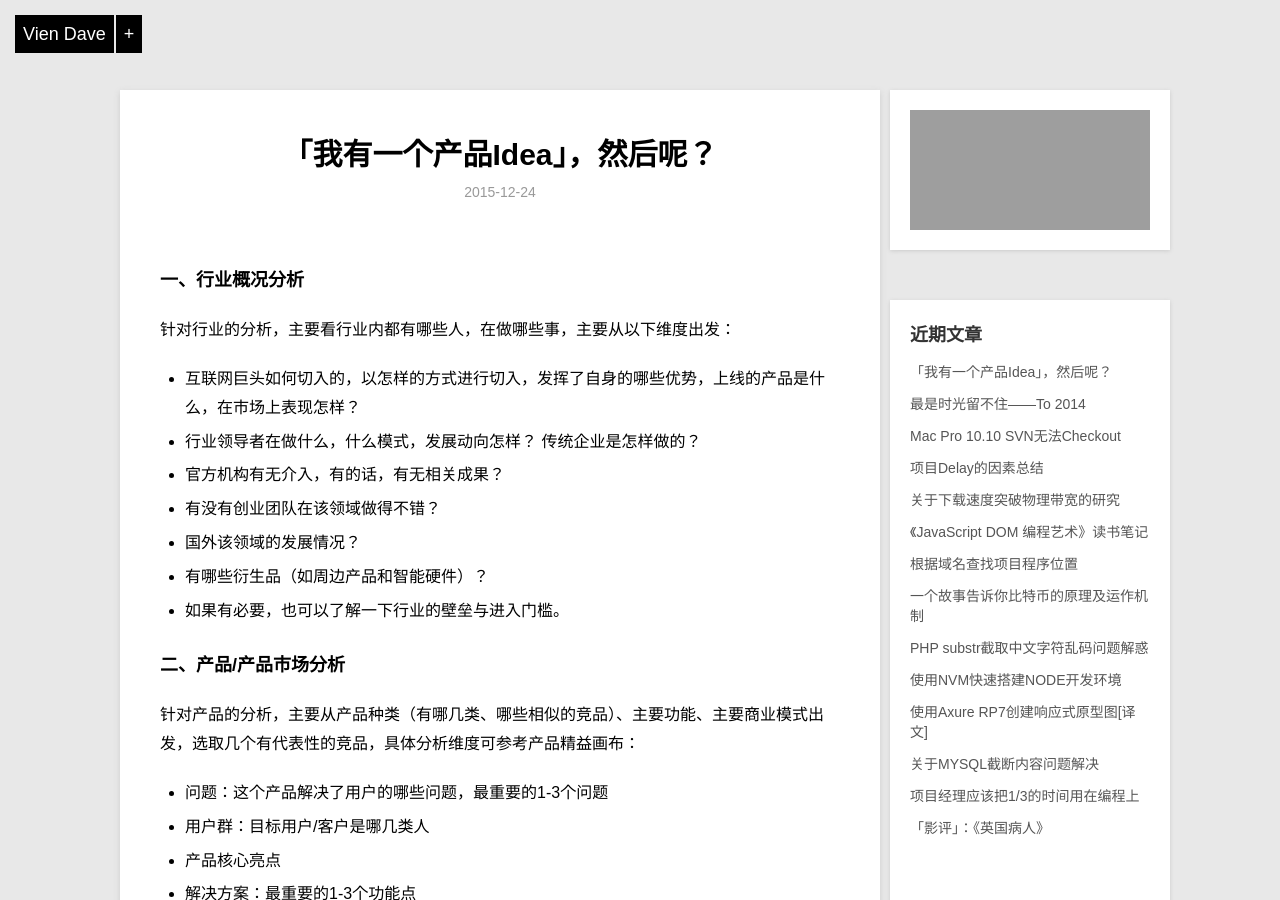
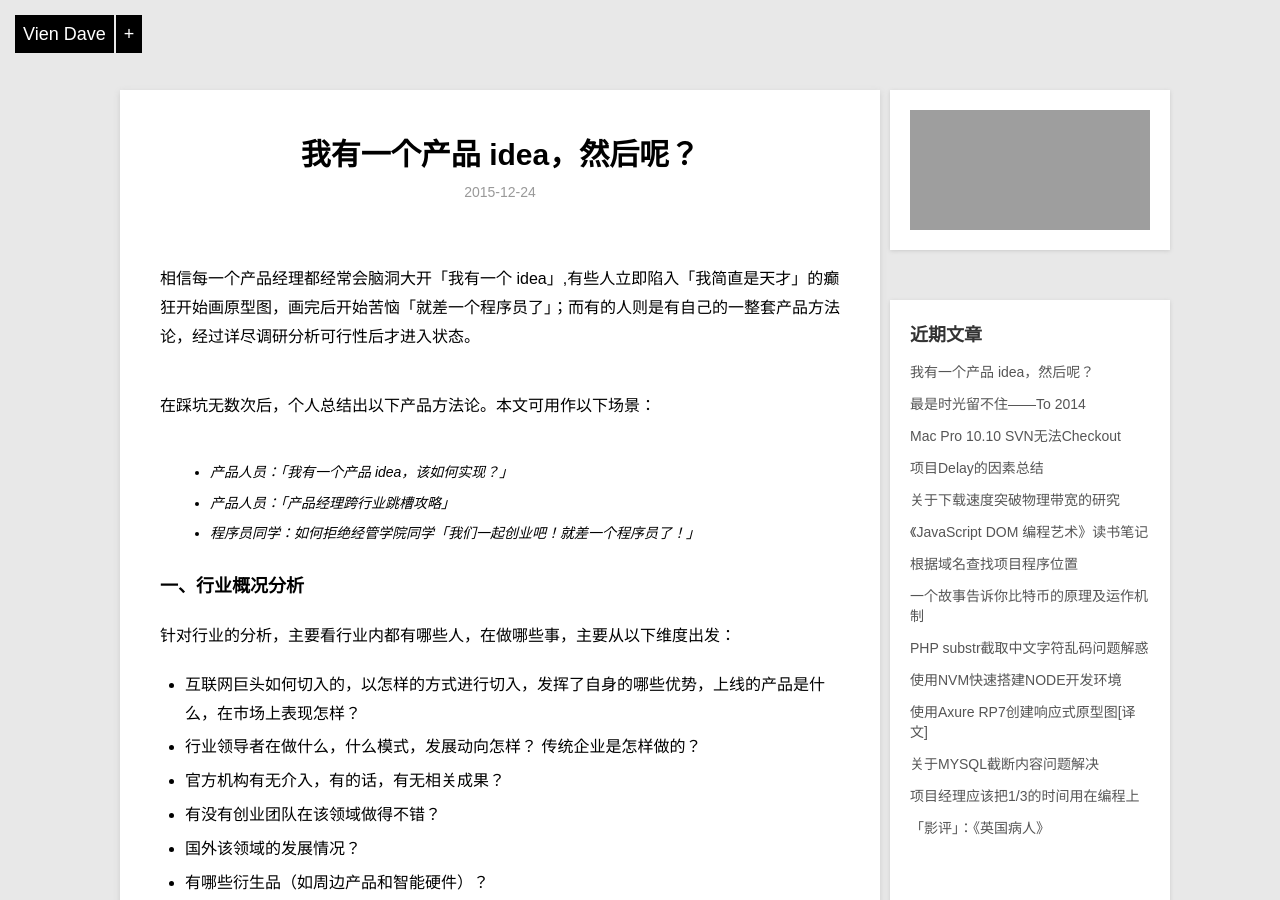
Before and after one commit to geeklive/geeklive.github.io, a Jekyll site: the page built from _posts/2015-12-24-my-product-methodology.md, in a window 1280 px wide and 900 px high. Built offline with Jekyll 4.4.1, drawn with Linux system fonts in a browser that asks for light colours; Markdown is read by kramdown in place of the engine named in the settings; comment, search, counter and statistics services are not loaded; grey boxes are pictures that could not be loaded.

Commit message:
Update 2015-12-24-my-product-methodology.md

```diff
--- a/_posts/2015-12-24-my-product-methodology.md
+++ b/_posts/2015-12-24-my-product-methodology.md
@@ -1,9 +1,16 @@
 ---
 layout: post
-title: 「我有一个产品Idea」，然后呢？
-description:
+title: 我有一个产品 idea，然后呢？
+description: 相信每一个产品经理都经常会脑洞大开「我有一个 idea」,有些人立即陷入「我简直是天才」的癫狂开始画原型图，画完后「就差一个程序员了」，而有的人则是按照自己的一整套产品方法论来验证产品可行性，确认后雷厉风行地执行。
 category: blog
 ---
+
+相信每一个产品经理都经常会脑洞大开「我有一个 idea」,有些人立即陷入「我简直是天才」的癫狂开始画原型图，画完后开始苦恼「就差一个程序员了」；而有的人则是有自己的一整套产品方法论，经过详尽调研分析可行性后才进入状态。
+
+在踩坑无数次后，个人总结出以下产品方法论。本文可用作以下场景：
+>* 产品人员：「我有一个产品 idea，该如何实现？」
+* 产品人员：「产品经理跨行业跳槽攻略」
+* 程序员同学：如何拒绝经管学院同学「我们一起创业吧！就差一个程序员了！」
 
 ### 一、行业概况分析
 针对行业的分析，主要看行业内都有哪些人，在做哪些事，主要从以下维度出发：
```
